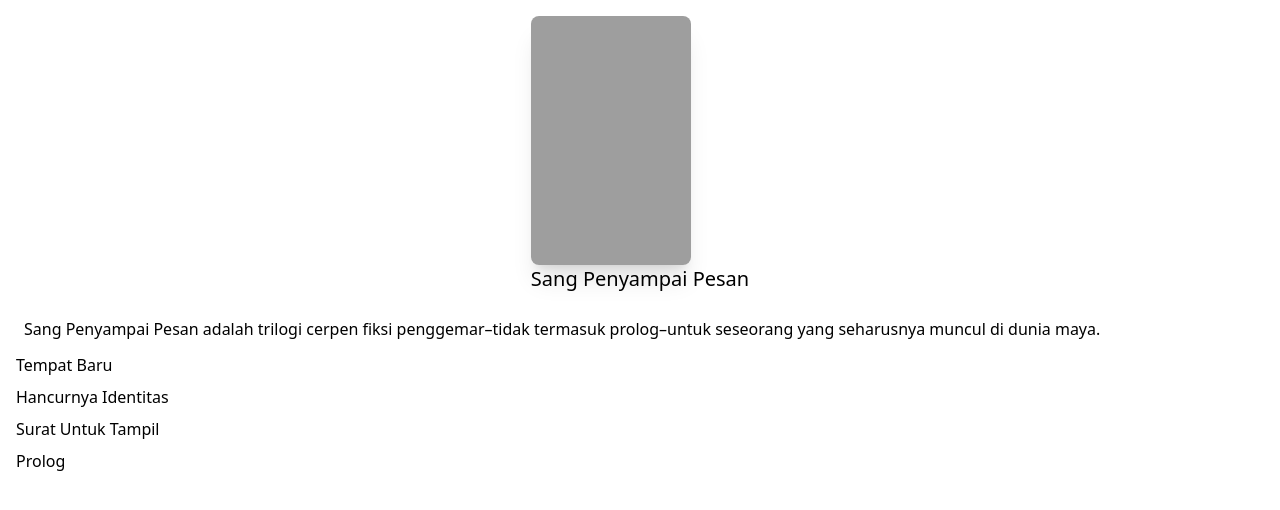
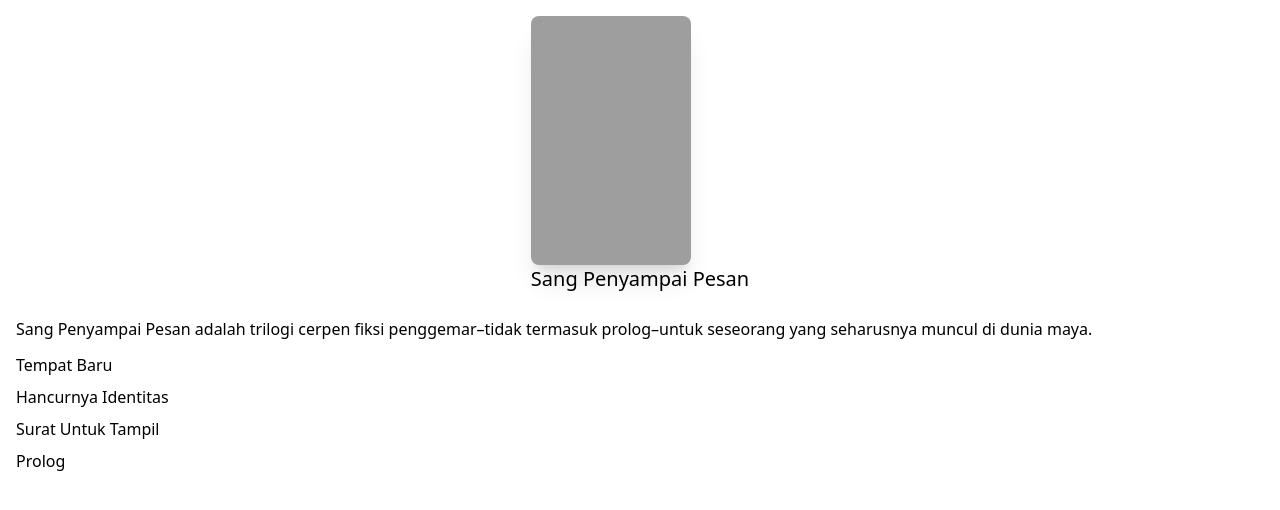
Before and after one commit to mnafisalmukhdi1/story, a Jekyll site: the page built from sang-penyampai-pesan/index.md, in a window 1280 px wide. Shown: the top 510 px of the page. Built offline with Jekyll 4.4.1, drawn with Linux system fonts in a browser that asks for light colours; nearby versions of some CDN libraries.

Commit message:
Update story.html

```diff
--- a/_layouts/story.html
+++ b/_layouts/story.html
@@ -9,7 +9,7 @@
 	</div>
 </header>
 <main>
-	<section class="justify-center px-4 m-2">
+	<section class="justify-center px-4 my-2">
 	{{page.desc}}
 	</section>
 	<section class="px-4">
```
